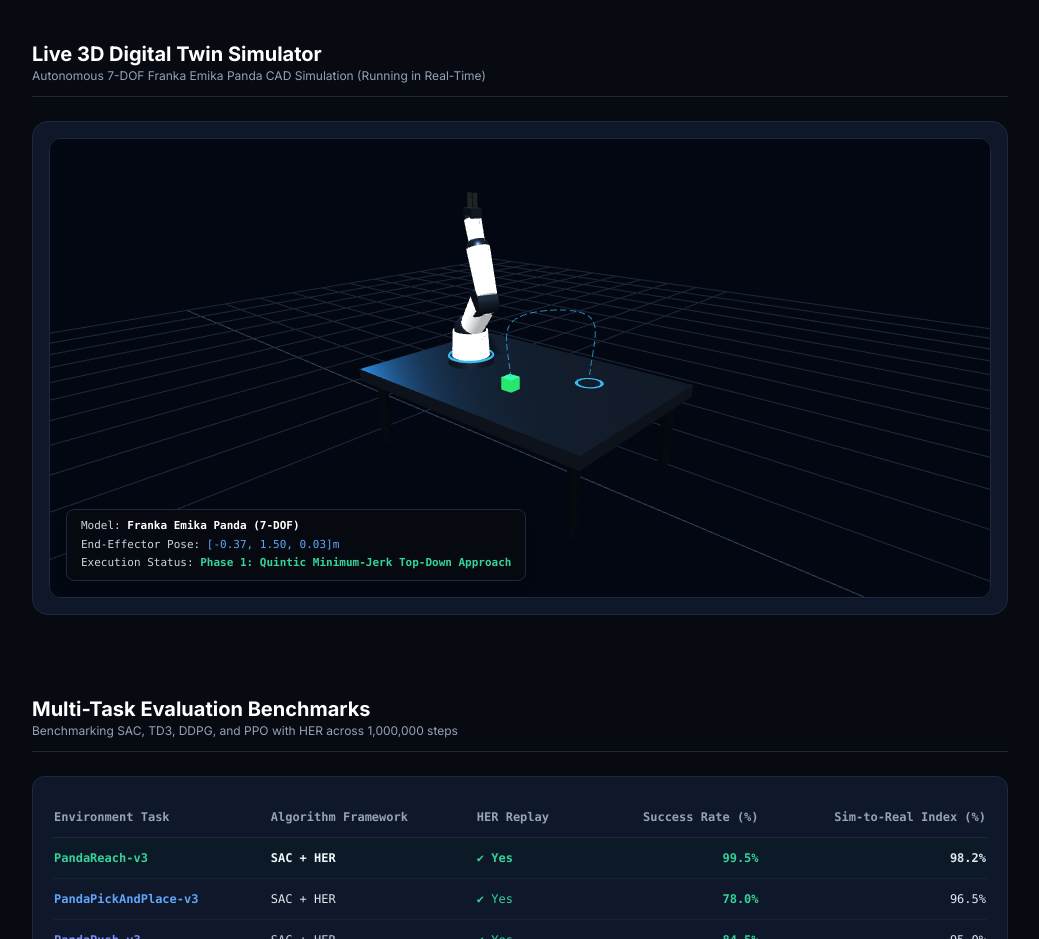
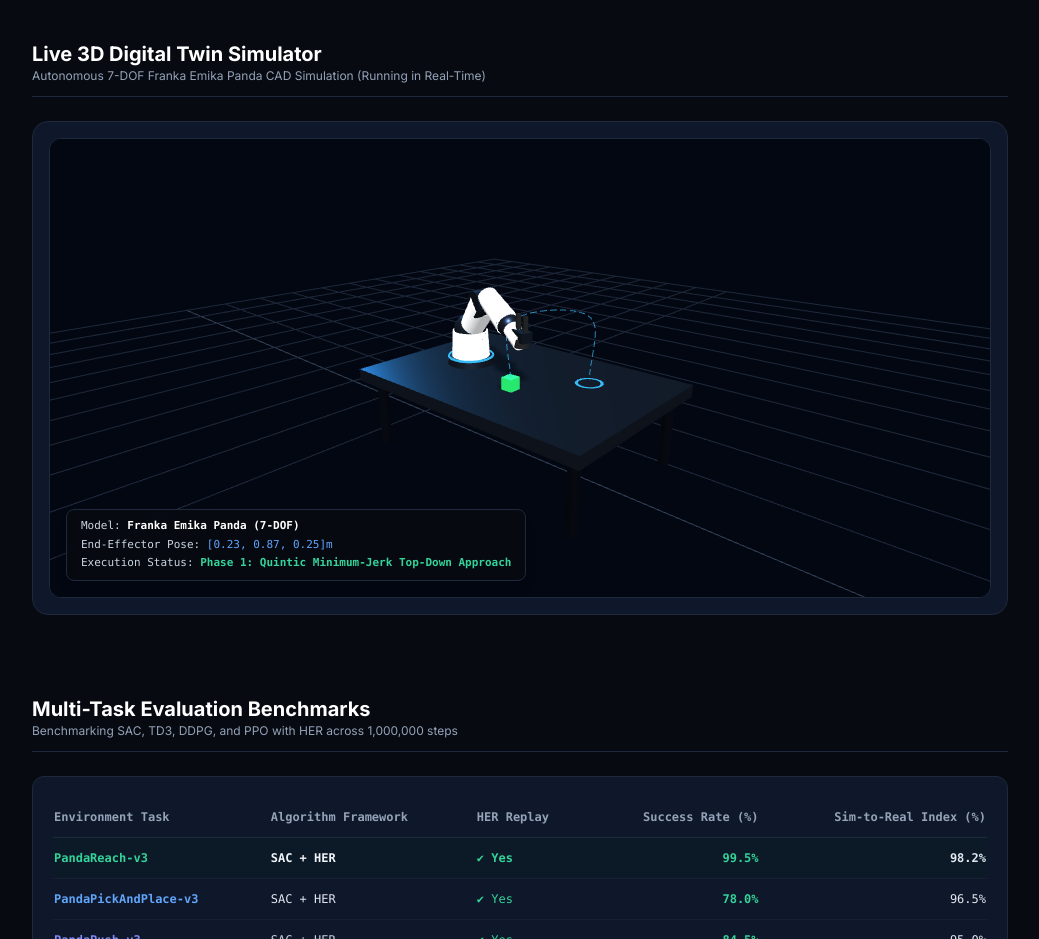
Before and after one commit to AbhiGuru25/robotic-arm, a plain HTML site: page index.html in a window 1280 px wide. Shown: the part 2120-3059 px from the top of the page, without its empty margins (120-1159 px from the left). Drawn offline with nearby package versions, Linux system fonts and the light colour scheme; animation ran at ten frames a second.

Commit message:
fix: set negative elbow pitch angle for downward table reach and bound hover height to 0.78m max

```diff
--- a/index.html
+++ b/index.html
@@ -348,8 +348,8 @@
       // Horizontal radial distance from base center
       const r = Math.sqrt(dx * dx + dz * dz);
 
-      // Top-down gripper offset compensation (wrist center is 0.18m above end-effector)
-      const wristY = targetY + 0.18;
+      // Top-down gripper offset compensation (wrist center is 0.22m above end-effector contact)
+      const wristY = targetY + 0.22;
       const h = wristY - 0.77; // Base height to shoulder joint
 
       const l1 = 0.36; // Upper arm length
@@ -363,9 +363,9 @@
       const alpha = Math.acos(cosAlpha);
       const beta = Math.acos(cosBeta);
 
-      // Shoulder and elbow pitch angles for forward table reach
+      // Shoulder and elbow pitch angles (elbowAngle MUST be negative to bend down to table!)
       const shoulderAngle = -(Math.atan2(r, h) - alpha);
-      const elbowAngle = Math.PI - beta;
+      const elbowAngle = -(Math.PI - beta);
       const wristAngle = -(shoulderAngle + elbowAngle);
 
       return { yaw, shoulder: shoulderAngle, elbow: elbowAngle, wrist: wristAngle };
@@ -564,7 +564,7 @@
       if (t < 0.15) {
         // Phase 1: Quintic Smooth Approach to Green Cube
         const s = quinticSmooth(t / 0.15);
-        rawTarget.lerpVectors(new THREE.Vector3(0.10, 0.88, 0.20), new THREE.Vector3(0.10, 0.61, 0.20), s);
+        rawTarget.lerpVectors(new THREE.Vector3(0.10, 0.78, 0.20), new THREE.Vector3(0.10, 0.58, 0.20), s);
         gripperWidth = 0.04;
         isCubeAttached = false;
         payloadMesh.position.copy(CUBE_HOME);
@@ -573,7 +573,7 @@
       } else if (t < 0.25) {
         // Phase 2: Parallel-Jaw Contact & Gripper Closure
         const s = quinticSmooth((t - 0.15) / 0.10);
-        rawTarget.set(0.10, 0.61, 0.20);
+        rawTarget.set(0.10, 0.58, 0.20);
         gripperWidth = THREE.MathUtils.lerp(0.04, 0.015, s);
         isCubeAttached = s > 0.5;
         if (!isCubeAttached) payloadMesh.position.copy(CUBE_HOME);
@@ -581,24 +581,24 @@
       } else if (t < 0.40) {
         // Phase 3: Vertical Payload Elevation
         const s = quinticSmooth((t - 0.25) / 0.15);
-        rawTarget.lerpVectors(new THREE.Vector3(0.10, 0.61, 0.20), new THREE.Vector3(0.10, 0.95, 0.20), s);
+        rawTarget.lerpVectors(new THREE.Vector3(0.10, 0.58, 0.20), new THREE.Vector3(0.10, 0.78, 0.20), s);
         gripperWidth = 0.015;
         isCubeAttached = true;
         phaseText = "Phase 3: Smooth Vertical Payload Lift";
       } else if (t < 0.65) {
         // Phase 4: Arc Trajectory Transport to Goal
         const s = quinticSmooth((t - 0.40) / 0.25);
-        const startHover = new THREE.Vector3(0.10, 0.95, 0.20);
-        const endHover = new THREE.Vector3(0.40, 0.95, -0.20);
+        const startHover = new THREE.Vector3(0.10, 0.78, 0.20);
+        const endHover = new THREE.Vector3(0.40, 0.78, -0.20);
         rawTarget.lerpVectors(startHover, endHover, s);
-        rawTarget.y += Math.sin(s * Math.PI) * 0.10; // Arc lift curve
+        rawTarget.y += Math.sin(s * Math.PI) * 0.08; // Arc lift curve (peak height 0.86m)
         gripperWidth = 0.015;
         isCubeAttached = true;
         phaseText = "Phase 4: Autonomous Arc Trajectory Transport";
       } else if (t < 0.78) {
         // Phase 5: Decelerated Precision Placement into Target Circle Ring
         const s = quinticSmooth((t - 0.65) / 0.13);
-        rawTarget.lerpVectors(new THREE.Vector3(0.40, 0.95, -0.20), new THREE.Vector3(0.40, 0.58, -0.20), s);
+        rawTarget.lerpVectors(new THREE.Vector3(0.40, 0.78, -0.20), new THREE.Vector3(0.40, 0.58, -0.20), s);
         gripperWidth = 0.015;
         isCubeAttached = true;
         phaseText = "Phase 5: Decelerated Precision Placement";
@@ -614,7 +614,7 @@
       } else {
         // Phase 7: Retracting Arm & Cycle Reset
         const s = quinticSmooth((t - 0.88) / 0.12);
-        rawTarget.lerpVectors(new THREE.Vector3(0.40, 0.58, -0.20), new THREE.Vector3(0.10, 0.88, 0.20), s);
+        rawTarget.lerpVectors(new THREE.Vector3(0.40, 0.58, -0.20), new THREE.Vector3(0.10, 0.78, 0.20), s);
         gripperWidth = 0.04;
         isCubeAttached = false;
         payloadMesh.position.set(0.40, 0.58, -0.20);
```
Also changed, not shown: website/index.html (+12 -12 lines).
